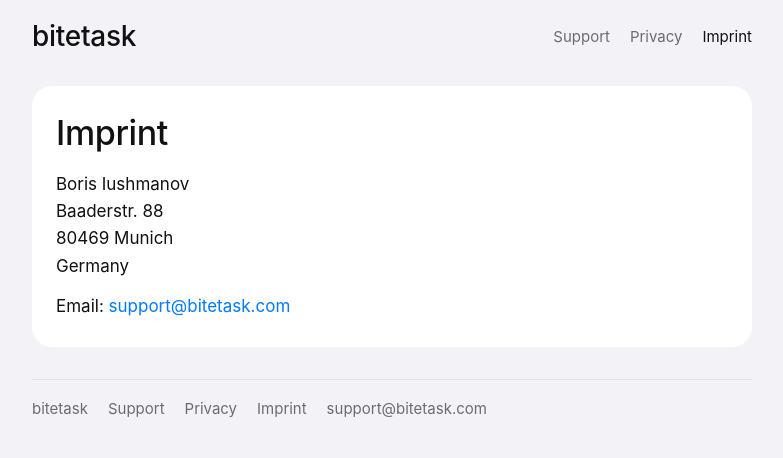
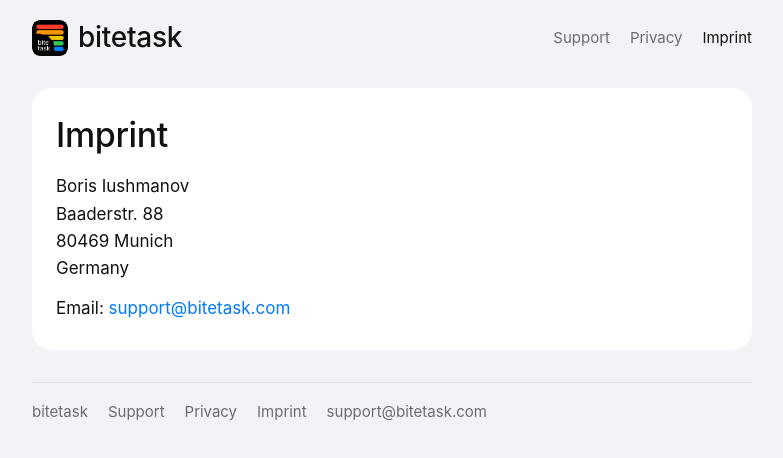
Before and after one commit to borisyushmanov/bitetask-site, a plain HTML site: page imprint/index.html in a window 1280 px wide. Shown: the whole page, without its empty margins (248-1031 px from the left). Drawn offline with Linux system fonts and the light colour scheme.

Commit message:
Add files via upload

```diff
--- a/imprint/index.html
+++ b/imprint/index.html
@@ -7,12 +7,13 @@
 <meta name="description" content="Legal notice for bitetask.com.">
 <meta name="color-scheme" content="light dark">
 <link rel="icon" href="../favicon.png">
+<link rel="apple-touch-icon" href="../apple-touch-icon.png">
 <link rel="stylesheet" href="../styles.css">
 </head>
 <body>
 <div class="wrap">
 <header class="top">
-  <a class="logo" href="../">bitetask</a>
+  <a class="logo" href="../"><img src="../logo.png" alt="" width="36" height="36">bitetask</a>
   <nav aria-label="Main">
     <a href="../support/">Support</a>
     <a href="../privacy/">Privacy</a>
```
